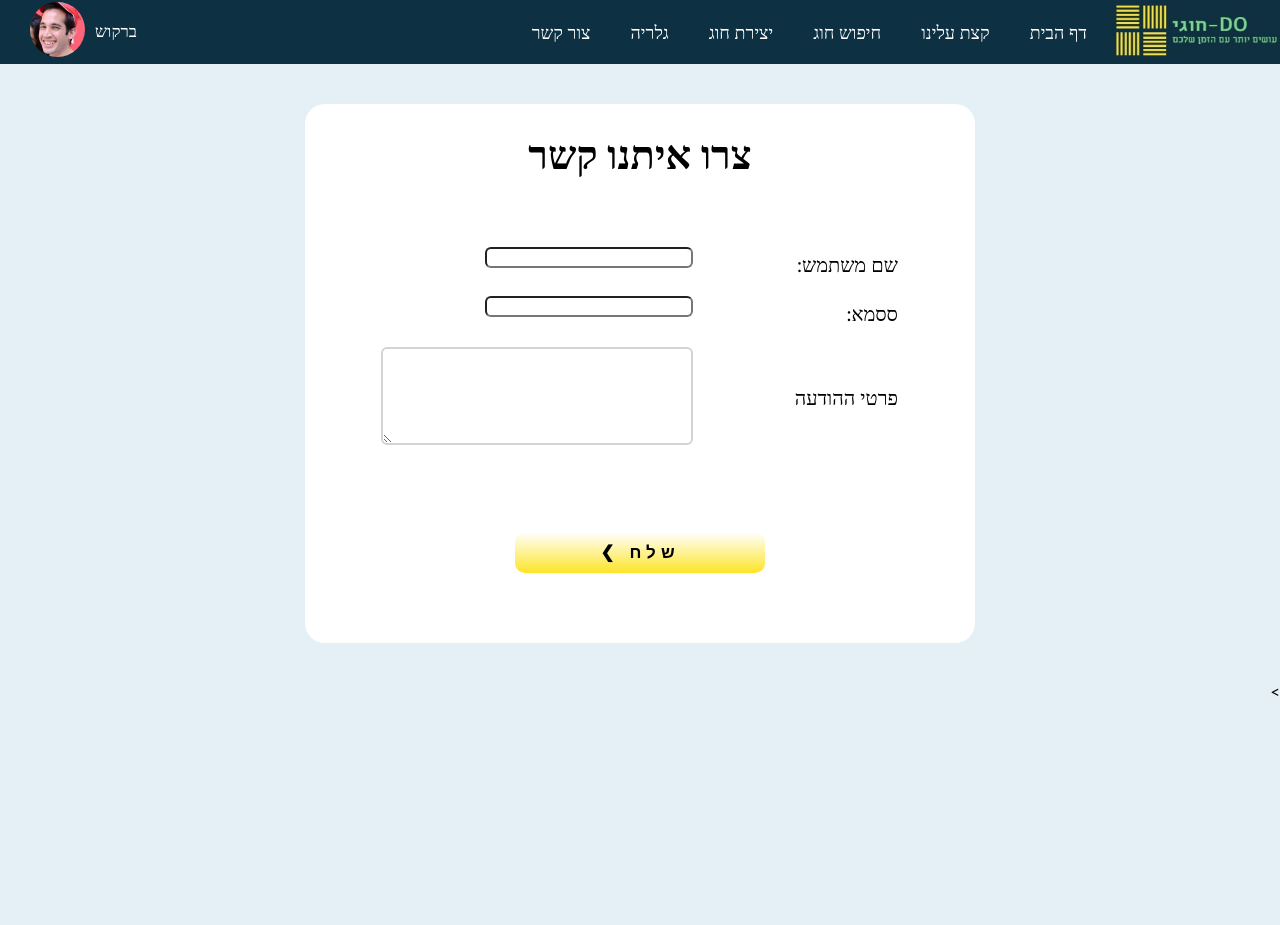
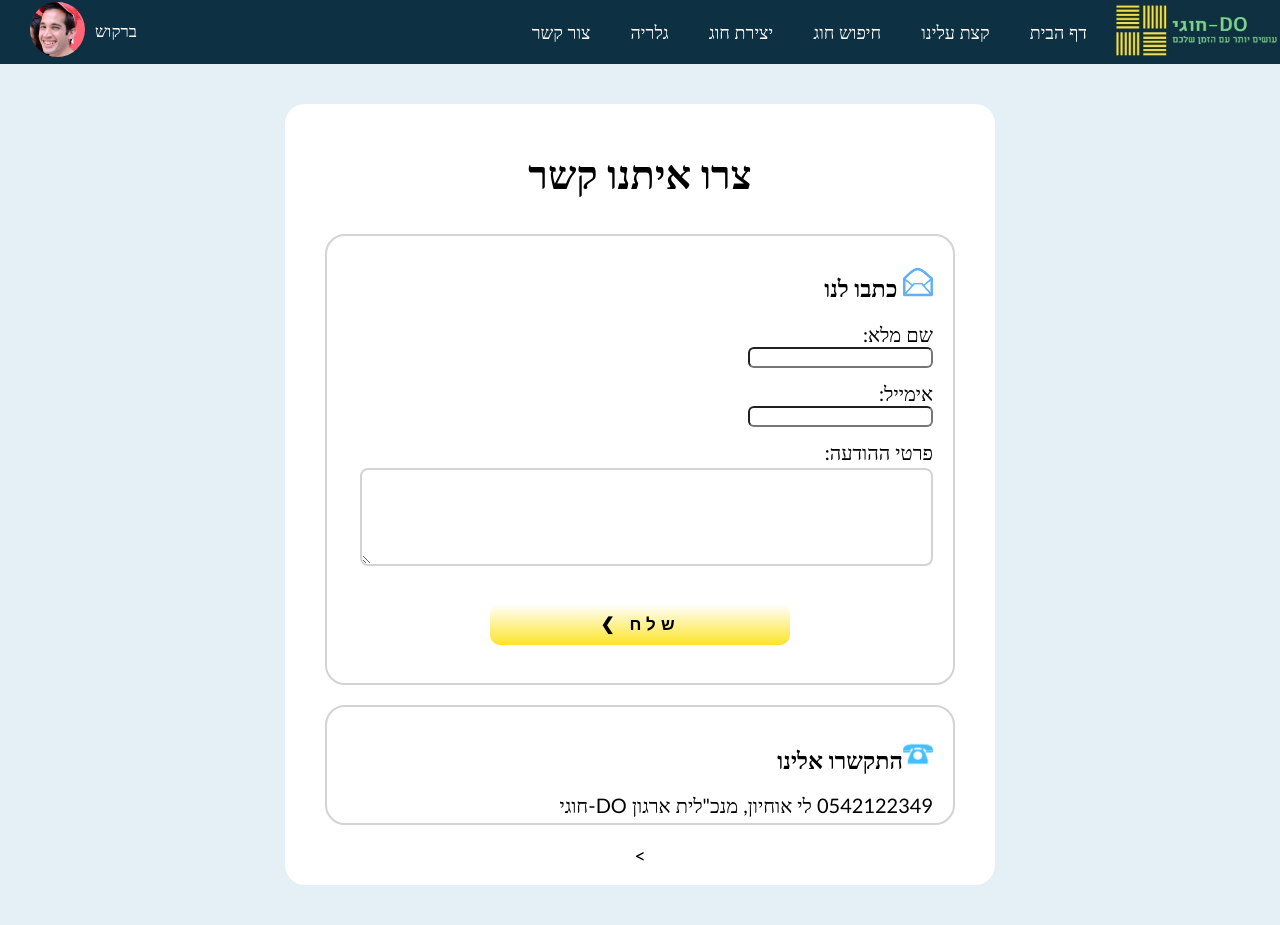
Before and after one commit to netanella/do-hugi, a PHP site: page /contactus.html in a window 1280 px wide. Before the commit the page ends 696 px from the top, so only its background shows below. Run offline with PHP 8.4, Linux system fonts and the light colour scheme.

Commit message:
loginpage

```diff
--- a/contactus.html
+++ b/contactus.html
@@ -33,25 +33,42 @@
     <div id="sign-up-form">
     <h1>צרו איתנו קשר</h1>
     <br>
-        <form id="registration">
-    <table>
-        <tr>
-            <td>  <lable for="username">  שם משתמש: </lable></td>
-            <td><input id="username" type="text" name="username"></td>
-        </tr>
-        <tr>
-            <td> <lable for="password">  ססמא:   </lable></td>
-            <td>   <input id="password" type="password" id="pwd" name="pwd" /></td>
-        </tr>
-        <tr>
-            <td>  <lable for="texty"> פרטי ההודעה </lable></td>
-            <td> <textarea rows="6" cols="35" name="textarea1"></textarea></td>
-        </tr>
-    </table>
+        <form id="contactus">
+            <div id="part1">
 
-    <br><br>
-            <button type="submit" class="form-submit-btn">שלח
-                <span></span></button>
+            <h3>
+                  <img id="email" src="img/mail.png" width="30" height="30"> כתבו לנו </h3>
+
+
+                <label for="username">  שם מלא: </label>
+                <br>
+            <input id="username" type="text" name="username">
+            <br>
+
+             <label for="e-mail">  אימייל:  </label>
+                <br>
+              <input id="e-mail" type="text" name="email" />
+            <br>
+
+             <label for="message"> פרטי ההודעה: </label>
+                <br>
+             <textarea id="message" rows="6" cols="35" name="textarea1"></textarea>
+
+                <button type="submit" class="form-submit-btn">שלח
+                    <span></span></button>
+
+            </div>
+
+            <div id="part2">
+
+
+                <h3> <img  id="phone" src="img/phone.png" width="30" height="30">התקשרו אלינו</h3>
+                0542122349
+                לי אוחיון, מנכ"לית ארגון DO-חוגי
+
+            </di>
+    <br>
+
 
         </form>
     </div>>
--- a/sign-up.html
+++ b/sign-up.html
@@ -4,6 +4,8 @@
     <meta charset="UTF-8">
     <title>דו-חוגי | הרשמה</title>
     <link rel="stylesheet" type="text/css" href="stylelee.css">
+    <link rel="stylesheet" href="https://fonts.googleapis.com/icon?family=Material+Icons">
+
 </head>
 <body id="signupPage">
 <header>
--- a/stylelee.css
+++ b/stylelee.css
@@ -1,16 +1,17 @@
 @import "generic.css";
 
-#signupPage,#contactUsPage {
+#signupPage,#contactUsPage,#login {
     background-color: var(--main-simpleBackground);
 }
 #sign-up-form{
-                       display: block;
+    display: block;
     border-radius: 20px;
     width: 670px;
     margin: 40px auto;
     background-color: white;
     text-align: center;
     font-size: 20px;
+    padding: 20px;
 }
 
 #sign-up-form  h1 {
@@ -19,26 +20,39 @@
 
 #registration{
     padding: 40px;
-    margin: auto;
+    margin: 20px auto;
     width: 80%;
 }
 
 
 #registration .form-submit-btn {
-    width: 250px;
+    width: 300px;
+    display: block;
+    letter-spacing: 0.3em;
+    margin: 30px 20px auto;
+
+}
+#contactus .form-submit-btn {
+    width: 300px;
     display: block;
     letter-spacing: 0.3em;
     margin: 30px auto;
+}
+#log-in .form-submit-btn{
+    width: 300px;
+    display: block;
+    letter-spacing: 0.3em;
+    margin: 30px auto;
+}
 
-}
 #registration input {
     border-radius: 6px;
     margin-bottom:15px;
 }
 #registration textarea {
     border: 2px solid lightgray;
-    border-radius: 6px;
-    margin: 5px auto;
+    border-radius: 8px;
+    margin: 6px auto;
     padding-right: 10px;
 }
 
@@ -69,3 +83,68 @@
 #profile-photo {
     width: 400px;
 }
+#part1 {
+    border: 2px solid lightgray;
+    border-radius: 20px;
+    margin: 20px;
+    text-align: right;
+    padding: 8px 20px;
+}
+#part1 #row{
+    display: block;
+    height: 50px;
+    vertical-align:middle;
+}
+#part2 {
+    border: 2px solid lightgray;
+    border-radius: 20px;
+    margin: 20px;
+    text-align: right;
+    padding: 8px 20px;
+}
+#part1 input {
+    border-radius: 6px;
+    margin-bottom:15px;
+}
+#part1 textarea {
+    border: 2px solid lightgray;
+    border-radius: 8px;
+    margin: 6px auto;
+    padding-right: 10px;
+    width: 95%;
+}
+#log-in{
+    border: 2px solid lightgray;
+    border-radius: 20px;
+    margin: 20px;
+    text-align: right;
+    padding: 8px 20px;
+    text-align:center;
+}
+#log-in input {
+    border-radius: 6px;
+    margin-bottom:20px;
+
+
+}
+#log-in textarea {
+    border: 2px solid lightgray;
+    border-radius: 8px;
+    margin: 6px auto;
+    padding-right: 10px;
+    width: 95%;
+
+}
+#loginbutt{
+    width: 35%;
+    max-width: 350px;
+    background-color: lightgray;
+    border: 1px solid black;
+    display: block;
+    margin: 25px auto;
+    font-size: 22px;
+}
+
+#log-in #loginbutt:hover {
+    background-color:grey ;
+}
```
Also changed, not shown: log-in.html (+20 -13 lines), img/mail.png (added), img/phone.png (added).
